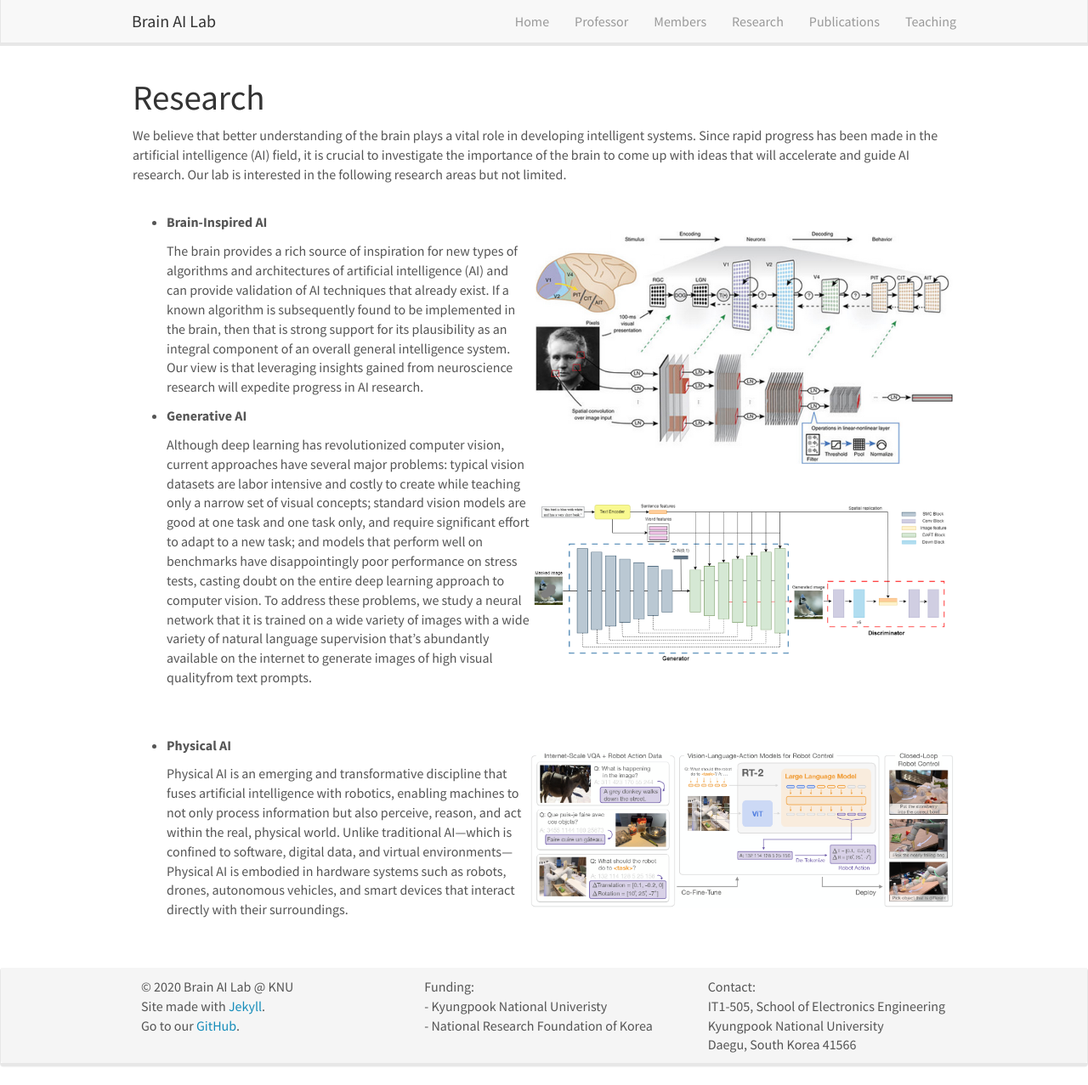
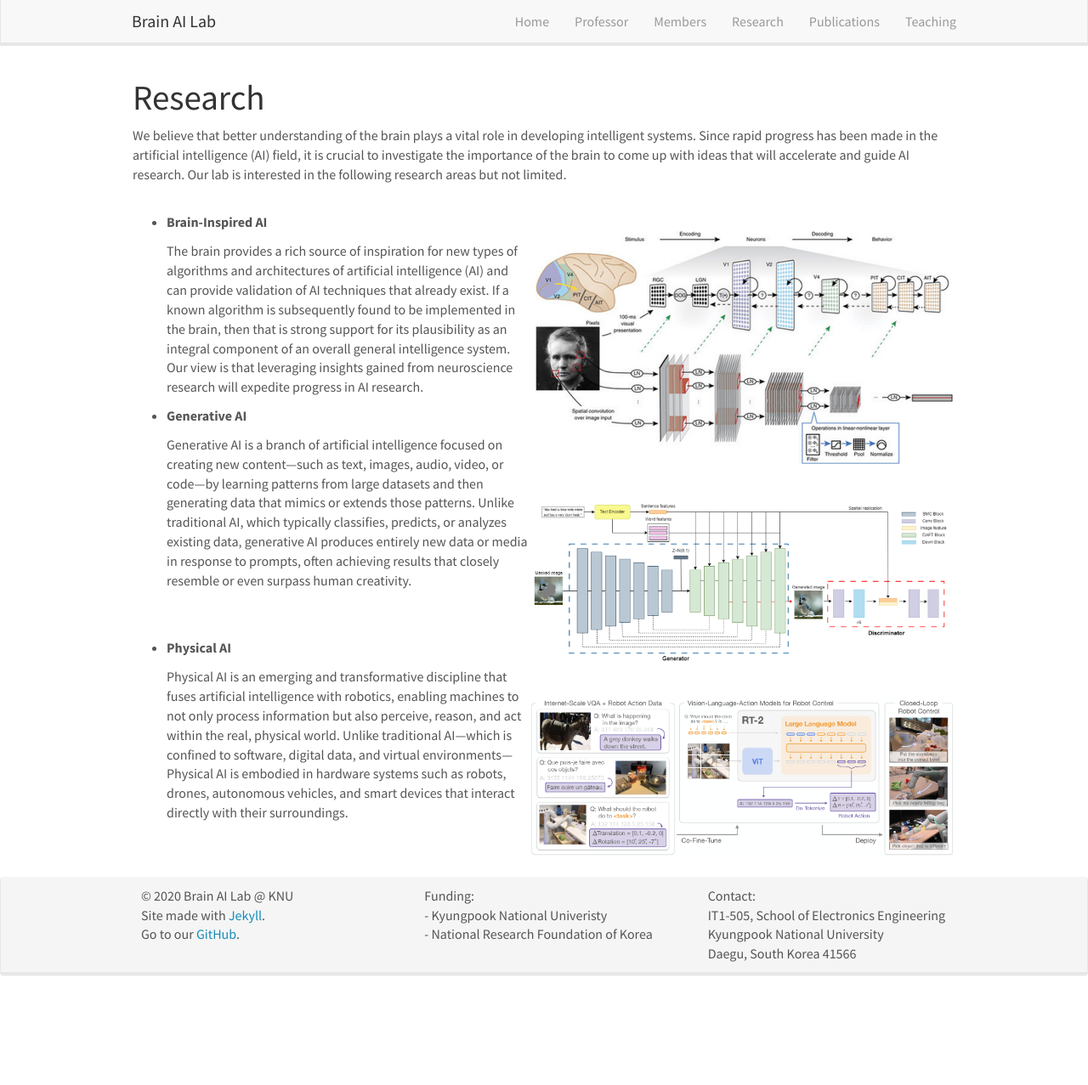
Before and after one commit to KNU-BrainAI/knu-brainai.github.io, a Jekyll site: the page built from _pages/research.md, in a window 1280 px wide and 1277 px high. Shown: the whole window at 85% size. Built offline with Jekyll 4.4.1, drawn with Linux system fonts in a browser that asks for light colours; nearby versions of some CDN libraries.

Commit message:
Update research.md

```diff
--- a/_pages/research.md
+++ b/_pages/research.md
@@ -16,7 +16,7 @@ We believe that better understanding of the brain plays a vital role in developi
 
 - **Generative AI** ![]({{ site.url }}{{ site.baseurl }}/images/DAFT-GAN.png){: style="width: 500px; float: right"}
 
-  Although deep learning has revolutionized computer vision, current approaches have several major problems: typical vision datasets are labor intensive and costly to create while teaching only a narrow set of visual concepts; standard vision models are good at one task and one task only, and require significant effort to adapt to a new task; and models that perform well on benchmarks have disappointingly poor performance on stress tests, casting doubt on the entire deep learning approach to computer vision. To address these problems, we study a neural network that it is trained on a wide variety of images with a wide variety of natural language supervision that’s abundantly available on the internet to generate images of high visual qualityfrom text prompts. <br><br><br>
+  Generative AI is a branch of artificial intelligence focused on creating new content—such as text, images, audio, video, or code—by learning patterns from large datasets and then generating data that mimics or extends those patterns. Unlike traditional AI, which typically classifies, predicts, or analyzes existing data, generative AI produces entirely new data or media in response to prompts, often achieving results that closely resemble or even surpass human creativity. <br><br><br>
 
 - **Physical AI** ![]({{ site.url }}{{ site.baseurl }}/images/RT-2.png){: style="width: 500px; float: right"}
 
```
